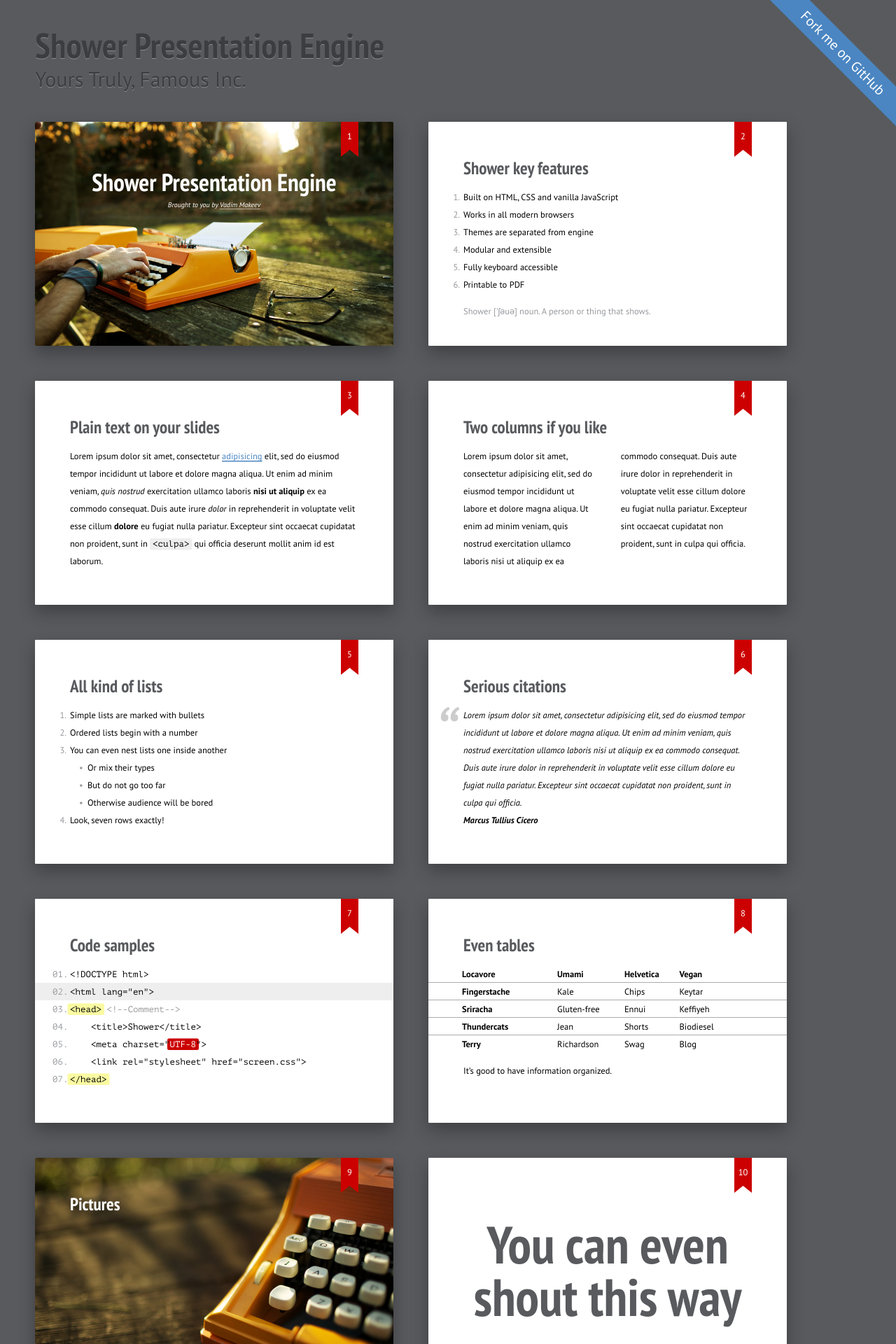
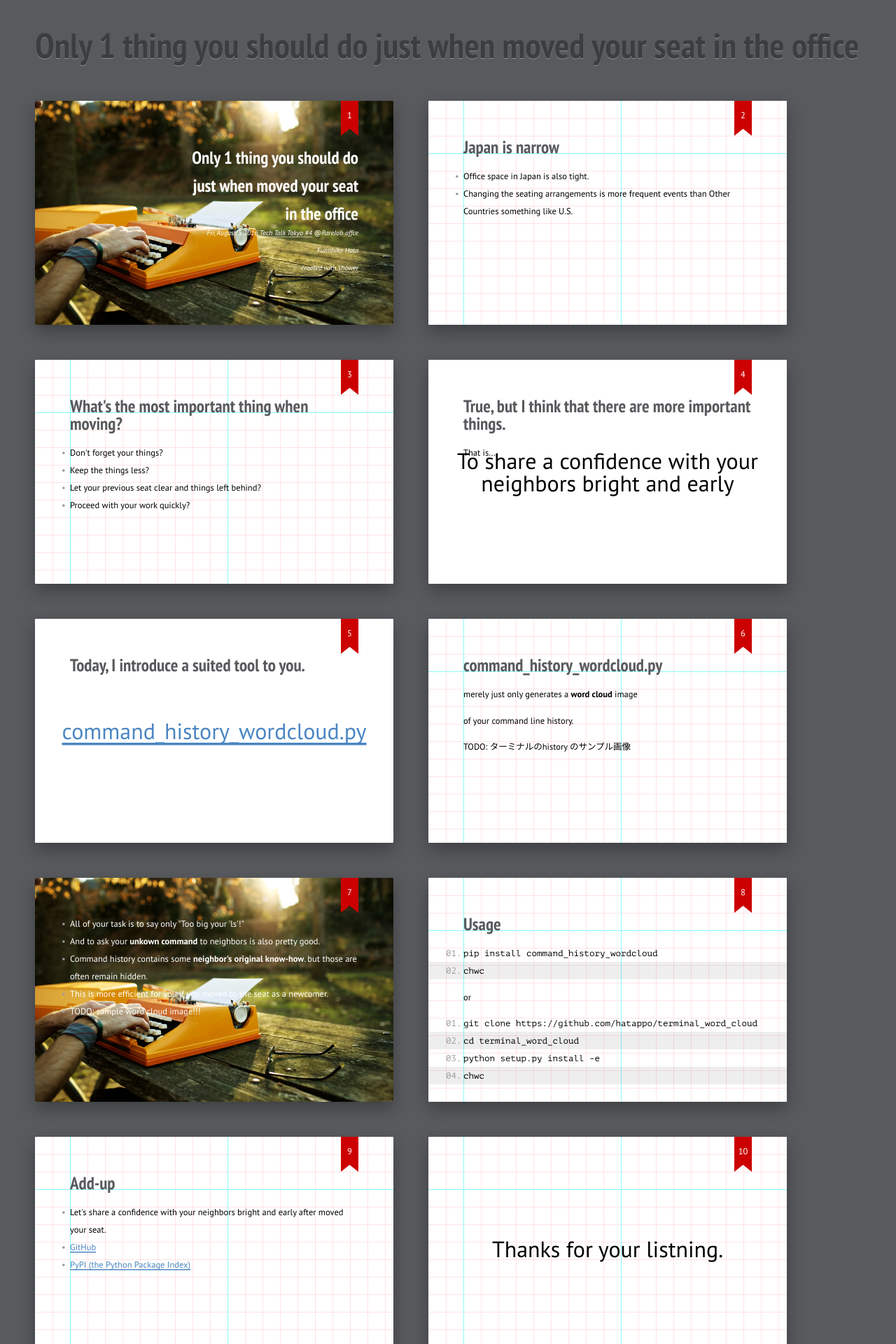
Before and after one commit to hatappo/notedown, a Jekyll site: the page slide/only-1-thing-to-do-just-when-moved-your-seat-in-the-office.20160805/index.html, which Jekyll copies as it is, in a window 1280 px wide. Shown: the top 1920 px of the page at 70% size. Built offline with Jekyll 4.4.1, drawn with Linux system fonts in a browser that asks for light colours; some of the changed text lies outside the part shown.

Commit message:
Add outline of wordcloud slides.

```diff
--- a/slide/only-1-thing-to-do-just-when-moved-your-seat-in-the-office.20160805/index.html
+++ b/slide/only-1-thing-to-do-just-when-moved-your-seat-in-the-office.20160805/index.html
@@ -1,186 +1,133 @@
 <!DOCTYPE html>
 <html lang="en">
 <head>
-	<title>Shower Presentation Engine</title>
+	<title>Only 1 thing you should do just when moved your seat in the office</title>
 	<meta charset="utf-8">
 	<meta http-equiv="x-ua-compatible" content="ie=edge">
 	<meta name="viewport" content="width=device-width, initial-scale=1">
 	<link rel="stylesheet" href="../shower-themes/ribbon/styles/screen-16x10.css">
 </head>
 <body class="shower list">
+	<style>
+		p.shout {
+			font-size: 64px !important;
+		}
+		p.shout {
+			font-size: 64px !important;
+		}
+	</style>
+
 	<header class="caption">
-		<h1>Shower Presentation Engine</h1>
-		<p>Yours Truly, Famous Inc.</p>
+		<h1>Only 1 thing you should do just when moved your seat in the office</h1>
 	</header>
+
 	<section class="slide" id="cover">
-		<h2>Shower Presentation Engine</h2>
-		<p>Brought to you by <a href="http://pepelsbey.net">Vadim Makeev</a></p>
+		<h2>Only 1 thing you should do</h2>
+		<h2>just when moved your seat</h2>
+		<h2>in the office</h2>
+		<p>Fri, Augast 5 2016 <a href="https://techtalktokyo.doorkeeper.jp/events/49383">Tech Talk Tokyo #4</a> @RareJob offce</p>
+		<p>Fumihiko Hata</p>
+		<p>created with <a href="https://github.com/shower/shower">shower</a></p>
 		<img src="img/cover.jpg" alt="" class="cover">
-		<!--
-			To apply styles to the certain slides
-			set slide ID to get needed elements
-			-->
 		<style>
 			#cover h2 {
-				margin:30px 0 0;
-				color:#FFF;
-				text-align:center;
-				font-size:70px;
-				}
+				margin: 30px 0 0;
+				color: #FFF;
+				text-align: right;
+				font-size: 50px;
+			}
 			#cover p {
-				margin:10px 0 0;
-				text-align:center;
-				color:#FFF;
-				font-style:italic;
-				font-size:20px;
-				}
-				#cover p a {
-					color:#FFF;
-					}
+				margin: 10px 0 0;
+				color: #FFF;
+				text-align: right;
+				font-size: 20px;
+				font-style: italic;
+			}
+			#cover p a {
+				color: #FFF;
+			}
 		</style>
 	</section>
+
+	<section class="slide grid">
+		<h2>Japan is narrow</h2>
+		<ul>
+			<li class="next">Office space in Japan is also tight.</li>
+			<li class="next">Changing the seating arrangements is more frequent events than Other Countries something like U.S.</li>
+		</ul>
+	</section>
+
+	<section class="slide grid">
+		<h2>What's the most important thing when moving?</h2>
+		<ul>
+			<li class="next">Don't forget your things?</li>
+			<li class="next">Keep the things less?</li>
+			<li class="next">Let your previous seat clear and things left behind?</li>
+			<li class="next">Proceed with your work quickly?</li>
+		</ul>
+	</section>
+
 	<section class="slide">
-		<h2>Shower key features</h2>
-		<ol>
-			<li>Built on HTML, CSS and vanilla JavaScript</li>
-			<li>Works in all modern browsers</li>
-			<li>Themes are separated from engine</li>
-			<li>Modular and extensible</li>
-			<li>Fully keyboard accessible</li>
-			<li>Printable to PDF</li>
-		</ol>
-		<p class="note">Shower ['ʃəuə] noun. A person or thing that shows.</p>
+		<h2>True, but I think that there are more important things.</h2>
+		<p class="next">That is...</p>
+		<p class="next shout">To share a confidence with your neighbors bright and early</p>
 	</section>
+
 	<section class="slide">
-		<h2>Plain text on your slides</h2>
-		<p>Lorem ipsum dolor sit amet, consectetur <a href="#4">adipisicing</a> elit, sed do eiusmod tempor incididunt ut labore et dolore magna aliqua. Ut enim ad minim veniam, <em>quis nostrud</em> exercitation ullamco laboris <strong>nisi ut aliquip</strong> ex ea commodo consequat. Duis aute irure <i>dolor</i> in reprehenderit in voluptate velit esse cillum <b>dolore</b> eu fugiat nulla pariatur. Excepteur sint occaecat cupidatat non proident, sunt in <code>&lt;culpa&gt;</code> qui officia deserunt mollit anim id est laborum.</p>
+		<h2>Today, I introduce a suited tool to you.</h2>
+		<p class="next shout shrink"><a href="https://github.com/hatappo/command_history_wordcloud">command_history_wordcloud.py</a></p>
 	</section>
+
+	<section class="slide grid">
+		<h2>command_history_wordcloud.py</h2>
+		<p class="next">merely just only generates a <strong>word cloud</strong> image</p>
+		<p class="next">of your command line history.</p>
+		<p>TODO: ターミナルのhistory のサンプル画像</p>
+	</section>
+
 	<section class="slide">
-		<h2>Two columns if you like</h2>
-		<p class="double">Lorem ipsum dolor sit amet, consectetur adipisicing elit, sed do eiusmod tempor incididunt ut labore et dolore magna aliqua. Ut enim ad minim veniam, quis nostrud exercitation ullamco laboris nisi ut aliquip ex ea commodo consequat. Duis aute irure dolor in reprehenderit in voluptate velit esse cillum dolore eu fugiat nulla pariatur. Excepteur sint occaecat cupidatat non proident, sunt in culpa qui officia.</p>
+		<img src="img/cover.jpg" alt="" class="cover">
+		<ul style="color: #FFF;">
+			<li class="next">All of your task is to say only "Too big your 'ls'!"</li>
+			<li class="next">And to ask your <strong>unkown command</strong> to neighbors is also pretty good.</li>
+			<li class="next">Command history contains some <strong>neighbor's original know-how</strong>. but those are often remain hidden.</li>
+			<li class="next">This is more efficient for you if you moved to the seat as a newcomer.</li>
+			<li class="next">TODO: sample word cloud image!!!</li>
+		</ul>
 	</section>
-	<section class="slide">
-		<h2>All kind of lists</h2>
-		<ol>
-			<li>Simple lists are marked with bullets</li>
-			<li>Ordered lists begin with a number</li>
-			<li>You can even nest lists one inside another
-				<ul>
-					<li>Or mix their types</li>
-					<li>But do not go too far</li>
-					<li>Otherwise audience will be bored</li>
-				</ul>
-			</li>
-			<li>Look, seven rows exactly!</li>
-		</ol>
-	</section>
-	<section class="slide">
-		<h2>Serious citations</h2>
-		<figure>
-			<blockquote>
-				<p>Lorem ipsum dolor sit amet, consectetur adipisicing elit, sed do eiusmod tempor incididunt ut labore et dolore magna aliqua. Ut enim ad minim veniam, quis nostrud exercitation ullamco laboris nisi ut aliquip ex ea commodo consequat. Duis aute irure dolor in reprehenderit in voluptate velit esse cillum dolore eu fugiat nulla pariatur. Excepteur sint occaecat cupidatat non proident, sunt in culpa qui officia.</p>
-			</blockquote>
-			<figcaption>Marcus Tullius Cicero</figcaption>
-		</figure>
-	</section>
-	<section class="slide">
-		<h2>Code samples</h2>
+
+	<section class="slide grid">
+		<h2>Usage</h2>
 		<pre>
-			<code>&lt;!DOCTYPE html&gt;</code>
-			<code class="mark">&lt;html lang="en"&gt;</code>
-			<code><mark>&lt;head&gt;</mark> <span class="comment">&lt;!--Comment--&gt;</span></code>
-			<code>    &lt;title&gt;Shower&lt;/title&gt;</code>
-			<code>    &lt;meta charset="<mark class="important">UTF-8</mark>"&gt;</code>
-			<code>    &lt;link rel="stylesheet" href="screen.css"&gt;</code>
-			<code><mark>&lt;/head&gt;</mark></code>
+			<code>pip install command_history_wordcloud</code>
+			<code class="mark">chwc</code>
+		</pre>
+		<p>or</p>
+		<pre>
+			<code>git clone https://github.com/hatappo/terminal_word_cloud</code>
+			<code class="mark">cd terminal_word_cloud</code>
+			<code>python setup.py install -e</code>
+			<code class="mark">chwc</code>
 		</pre>
 	</section>
-	<section class="slide">
-		<h2>Even tables</h2>
-		<table>
-		<tr>
-			<th scope="col">Locavore</th>
-			<th>Umami</th>
-			<th>Helvetica</th>
-			<th>Vegan</th>
-		</tr>
-		<tr>
-			<th scope="row">Fingerstache</th>
-			<td>Kale</td>
-			<td>Chips</td>
-			<td>Keytar</td>
-		</tr>
-		<tr>
-			<th scope="row">Sriracha</th>
-			<td>Gluten-free</td>
-			<td>Ennui</td>
-			<td>Keffiyeh</td>
-		</tr>
-		<tr>
-			<th scope="row">Thundercats</th>
-			<td>Jean</td>
-			<td>Shorts</td>
-			<td>Biodiesel</td>
-		</tr>
-		<tr>
-			<th scope="row">Terry</th>
-			<td>Richardson</td>
-			<td>Swag</td>
-			<td>Blog</td>
-		</tr>
-		</table>
-		<p>It’s good to have information organized.</p>
+
+
+	<section class="slide grid">
+		<h2>Add-up</h2>
+		<ul>
+			<li>Let's share a confidence with your neighbors bright and early after moved your seat.</li>
+			<li><a href="https://github.com/hatappo/command_history_wordcloud">GitHub</a></li>
+			<li><a href="https://pypi.python.org/pypi/command_history_wordcloud">PyPI (the Python Package Index)</a></li>
+		</ul>
 	</section>
-	<section class="slide" id="picture">
-		<h2>Pictures</h2>
-		<img src="img/picture.jpg" alt="" class="cover">
-		<style>
-			#picture h2 {
-				color:#FFF;
-				}
-		</style>
+
+	<section class="slide grid">
+		<p class="shout">Thanks for your listning.</p>
 	</section>
-	<section class="slide">
-		<h2 class="shout shrink">You can even shout this way</h2>
-	</section>
-	<section class="slide">
-		<h2>Inner navigation</h2>
-		<ol>
-			<li>Lets you reveal list items one by one</li>
-			<li class="next">To keep some key points</li>
-			<li class="next">In secret from audience</li>
-			<li class="next">But it will work only once</li>
-			<li class="next">Nobody wants to see the same joke twice</li>
-		</ol>
-	</section>
-	<section class="slide grid">
-		<h2>All nicely aligned to grid</h2>
-	</section>
-	<section class="slide" id="see-more">
-		<h2 class="shout">
-			<img src="img/logo.svg" alt="Shower logo">
-			<a href="https://github.com/shower/shower">See more on GitHub</a>
-		</h2>
-		<style>
-			#see-more h2 {
-				font-size:100px
-				}
-			#see-more img {
-				width:0.72em;
-				height:0.72em;
-				}
-		</style>
-	</section>
-	<p class="badge">
-		<a href="https://github.com/shower/shower">Fork me on GitHub</a>
-	</p>
-	<!--
-		To hide progress bar from entire presentation
-		just remove “progress” element.
-		-->
+
 	<div class="progress"></div>
+
+
 	<script src="../javascript/shower.min.js"></script>
-	<!-- Copyright © 2015 Yours Truly, Famous Inc. -->
-	<!-- Photos by John Carey, fiftyfootshadows.net -->
 </body>
 </html>
```
